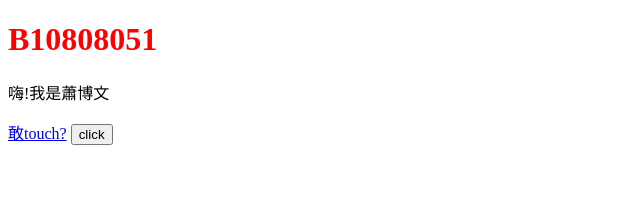
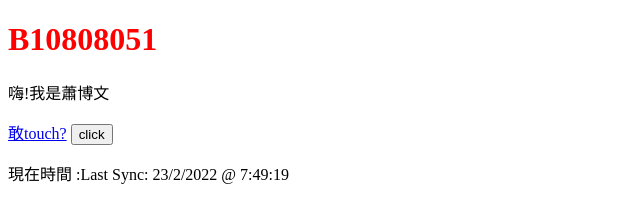
Before and after one commit to 99shoes/WEB-SECURITY, a plain HTML site: page index.html in a window 1280 px wide. Shown: the whole page, without its empty margins (0-640 px from the left). Drawn offline with Linux system fonts and the light colour scheme.

Commit message:
Add files via upload

```diff
--- a/index.html
+++ b/index.html
@@ -11,6 +11,18 @@
     <p>嗨!我是蕭博文</p>
     <a href="https://memes.tw/maker?q=CAT&from=tag">敢touch?</a>
     <button onclick="click1()">click</button>
-    <script>function click1() { alert("誤觸是不是") }</script>
+    <p >現在時間 :<span id="time_"></span> </p>
+    <script>
+       function click1() { alert("誤觸是不是") }
+        var currentdate = new Date();
+        var datetime = document.getElementById('time_');
+        datetime.textContent = "Last Sync: " + currentdate.getDate() + "/"
+                + (currentdate.getMonth()+1)  + "/"
+                + currentdate.getFullYear() + " @ "
+                + currentdate.getHours() + ":"
+                + currentdate.getMinutes() + ":"
+            + currentdate.getSeconds();
+        console.log(datetime)
+    </script>
 </body>
 </html>
```
